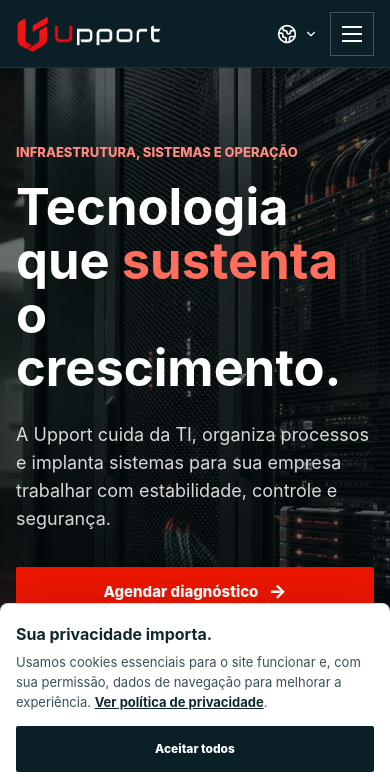
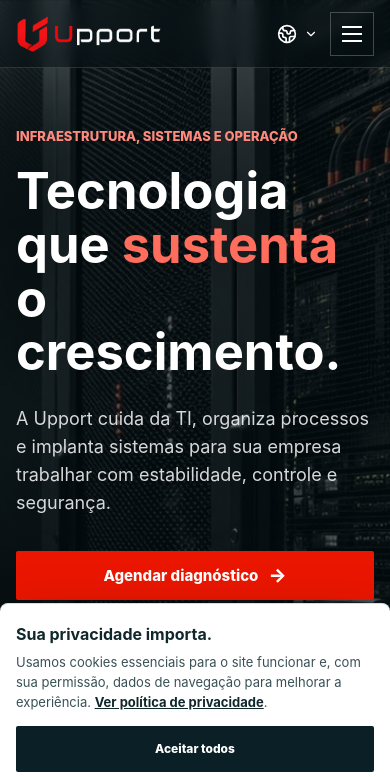
Before and after one commit to UPPORT-TI/upport-site, a website built with Vite: page index.html in a window 390 px wide. Shown: the top 777 px of the page. Built offline with nearby package versions, Linux system fonts and the light colour scheme; files whose address does not match are found by name.

Commit message:
Integra imagem ao topo da pagina inicial

```diff
--- a/assets/css/v2.css
+++ b/assets/css/v2.css
@@ -97,6 +97,14 @@
   background: var(--night);
   border-bottom: 1px solid rgba(255, 54, 33, 0.22);
   box-shadow: 0 8px 28px rgba(3, 7, 12, 0.16);
+}
+.home-page .site-header {
+  margin-bottom: calc(-1 * var(--nav-height));
+  background: rgba(4,14,17,.48);
+  border-bottom-color: rgba(255,255,255,.13);
+  box-shadow: none;
+  -webkit-backdrop-filter: blur(8px);
+  backdrop-filter: blur(8px);
 }
 .nav-shell { height: 100%; display: flex; align-items: center; gap: 34px; }
 .brand { display: inline-flex; align-items: center; text-decoration: none; flex: 0 0 auto; }
@@ -187,11 +195,7 @@
 .button-outline-dark { color: var(--night); border-color: var(--night); background: transparent; }
 .arrow { font-size: 19px; line-height: 1; }
 
-.hero {
-  height: min(640px, calc(100svh - var(--nav-height) - 44px));
-  min-height: 560px;
-  display: flex;
-  align-items: center;
+.hero-stage {
   position: relative;
   isolation: isolate;
   color: #fff;
@@ -200,15 +204,29 @@
   background-position: center;
   background-size: cover;
 }
-.hero::before { content: ""; position: absolute; inset: 0; z-index: -1; background: rgba(4, 14, 17, .36); }
-.hero-content { padding: 48px 0; }
+.hero-stage::before {
+  content: "";
+  position: absolute;
+  inset: 0;
+  z-index: -1;
+  background: linear-gradient(90deg,rgba(4,14,17,.84) 0%,rgba(4,14,17,.54) 48%,rgba(4,14,17,.28) 100%);
+}
+.hero {
+  height: min(660px, calc(100svh - 104px));
+  min-height: 580px;
+  display: flex;
+  align-items: center;
+  position: relative;
+  color: #fff;
+}
+.hero-content { padding: calc(var(--nav-height) + 48px) 0 48px; }
 .hero h1 { margin-bottom: 26px; }
 .hero h1 span { color: #ff6d5d; }
 .hero-copy { max-width: 650px; color: rgba(255,255,255,.84); font-size: clamp(18px, 2vw, 23px); }
 .hero-actions { display: flex; flex-wrap: wrap; gap: 12px; margin-top: 34px; }
 .hero-note { margin: 22px 0 0; color: rgba(255,255,255,.66); font-size: 13px; }
 
-.trust-bar { padding: 30px 0; color: #fff; background: var(--night); border-top: 1px solid rgba(255,255,255,.12); }
+.trust-bar { padding: 30px 0; color: #fff; background: rgba(4,14,17,.68); border-top: 1px solid rgba(255,255,255,.16); -webkit-backdrop-filter: blur(7px); backdrop-filter: blur(7px); }
 .trust-row { display: grid; grid-template-columns: 190px 1fr; gap: 34px; align-items: center; }
 .trust-label { margin: 0; color: rgba(255,255,255,.64); font-size: 12px; font-weight: 750; text-transform: uppercase; }
 .client-rail { display: grid; grid-template-columns: repeat(5, minmax(110px,1fr)); align-items: center; gap: 28px; }
@@ -1258,10 +1276,10 @@
   body.menu-open .contact-dock,
   body.menu-open .whatsapp-fab-v2,
   body.menu-open .cookie-settings-v2 { display: none; }
-  .hero { min-height: 690px; background-position: 62% center; }
-  .hero { height: auto; }
-  .hero::before { background: rgba(4,14,17,.58); }
-  .hero-content { padding: 74px 0 62px; }
+  .hero-stage { background-position: 62% center; }
+  .hero-stage::before { background: rgba(4,14,17,.66); }
+  .hero { height: auto; min-height: 690px; }
+  .hero-content { padding: calc(var(--nav-height) + 58px) 0 62px; }
   .hero h1 { font-size: clamp(42px,13vw,58px); }
   .hero-actions, .contact-actions { flex-direction: column; align-items: stretch; }
   .hero-actions .button, .contact-actions .button { width: 100%; }
--- a/index.html
+++ b/index.html
@@ -64,7 +64,7 @@
   <link rel="icon" href="assets/brand/upport-mark-v2.png" type="image/png">
   <link rel="stylesheet" href="assets/css/v2.css">
 </head>
-<body>
+<body class="home-page">
   <a class="skip-link" href="#conteudo">Ir para o conteúdo</a>
   <header class="site-header">
     <div class="shell nav-shell">
@@ -88,6 +88,7 @@
   </header>
 
   <main id="conteudo">
+    <div class="hero-stage">
     <section class="hero">
       <div class="shell hero-content">
         <p class="eyebrow light">Infraestrutura, sistemas e operação</p>
@@ -113,6 +114,7 @@
         </div>
       </div>
     </section>
+    </div>
 
     <section class="section section-night" id="plataforma">
       <div class="shell">
```
